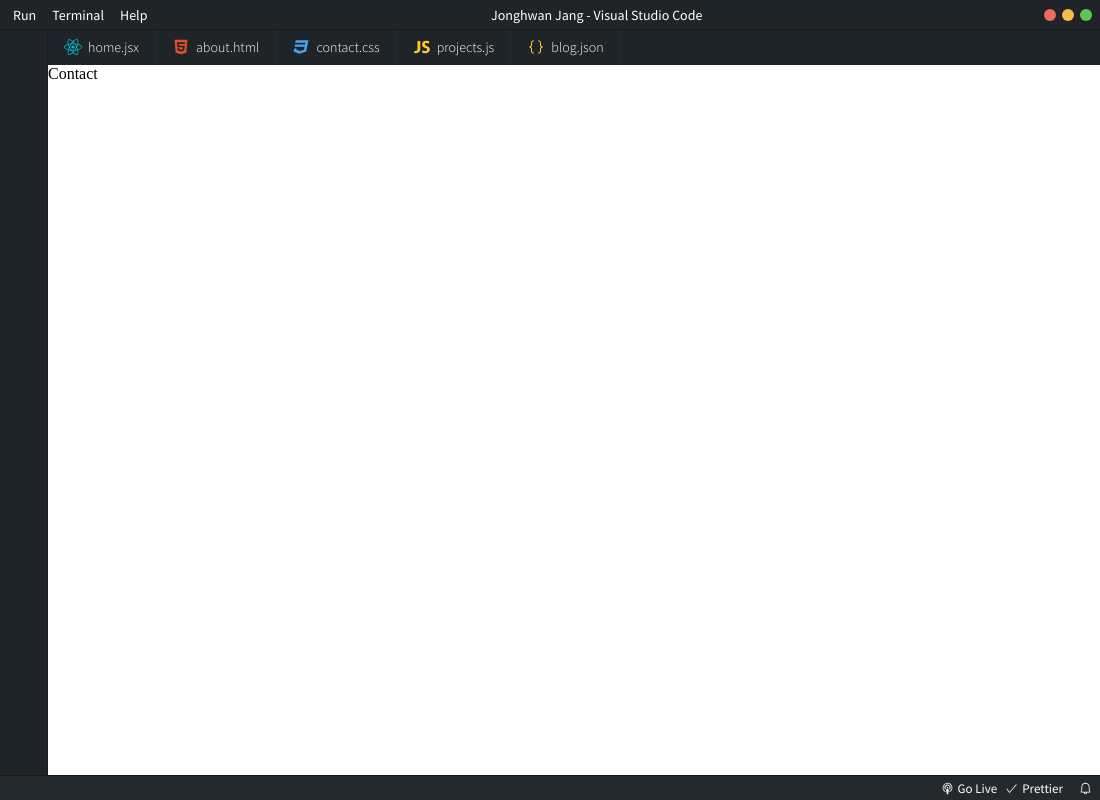
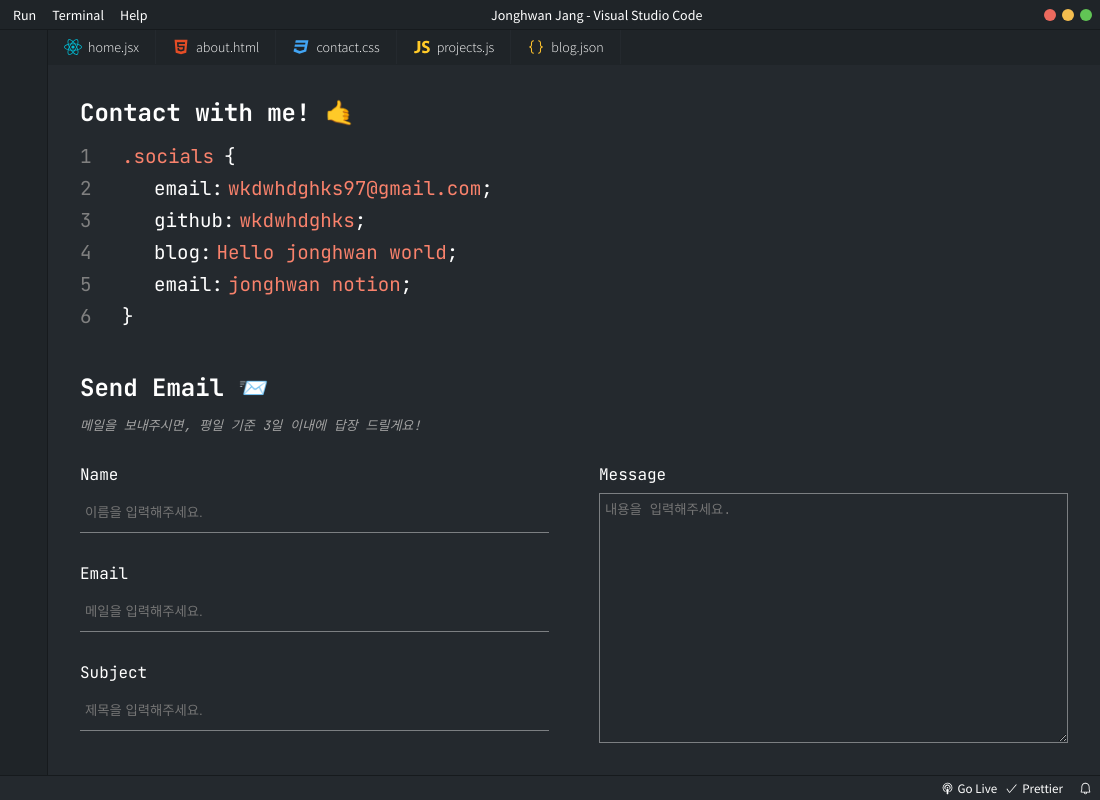
Before and after one commit to wkdwhdghks/portfolio-vscode, a React app: page /contact in a window 1280 px wide. Shown: the full height of the page, 180-1280 px from the left. Built offline with nearby package versions, Linux system fonts and the light colour scheme; some packages are replaced by stand-ins of ours; no server answers.

Commit message:
contact page 구현

```diff
--- a/package.json
+++ b/package.json
@@ -3,6 +3,7 @@
   "version": "0.1.0",
   "private": true,
   "dependencies": {
+    "@emailjs/browser": "^3.11.0",
     "@testing-library/jest-dom": "^5.16.5",
     "@testing-library/react": "^13.4.0",
     "@testing-library/user-event": "^13.5.0",
--- a/src/components/CodeBlock.module.css
+++ b/src/components/CodeBlock.module.css
@@ -1,5 +1,4 @@
 .codeblock {
-  padding: 36px;
   counter-reset: line;
   font-size: 1.2rem;
   line-height: 2rem;
--- /dev/null
+++ b/src/components/EmailForm.js
@@ -0,0 +1,102 @@
+import { useRef, useState } from "react";
+import emailjs from "@emailjs/browser";
+import styles from "../components/EmailForm.module.css";
+
+function EmailForm() {
+  const [sendMsg, setSendMsg] = useState("Send");
+  const form = useRef();
+  const EMAILJS_SERVICE_ID = process.env.REACT_APP_EMAILJS_SERVICE_ID;
+  const EMAILJS_TEMPLATE = process.env.REACT_APP_EMAILJS_TEMPLATE_ID;
+  const EMAILJS_PUBLIC_KEY = process.env.REACT_APP_EMAILJS_PUBLIC_KEY;
+
+  const sendEmail = (e) => {
+    e.preventDefault();
+    setSendMsg("Sending mail");
+    emailjs
+      .sendForm(
+        `${EMAILJS_SERVICE_ID}`,
+        `${EMAILJS_TEMPLATE}`,
+        form.current,
+        `${EMAILJS_PUBLIC_KEY}`
+      )
+      .then(() => {
+        setSendMsg("Succese!");
+        for (let i = 0; i < 4; i++) {
+          form.current[i].value = "";
+        }
+      })
+      .catch(() => {
+        setSendMsg("Failed..");
+      })
+      .finally(() => {
+        setTimeout(() => {
+          setSendMsg("Send");
+        }, 2000);
+      });
+  };
+
+  return (
+    <div className={styles.container}>
+      <p className={styles.title}>Send Email 📨</p>
+      <p className={styles.subTitle}>
+        메일을 보내주시면, 평일 기준 3일 이내에 답장 드릴게요!
+      </p>
+      <form className={styles.formContainer} ref={form} onSubmit={sendEmail}>
+        <div className={styles.formSubContainer}>
+          <div className={styles.inputContainer}>
+            <label>Name</label>
+            <input
+              className={styles.input}
+              type="text"
+              name="name"
+              placeholder="이름을 입력해주세요."
+              autoComplete="off"
+              required
+            />
+          </div>
+
+          <div className={styles.inputContainer}>
+            <label>Email</label>
+            <input
+              className={styles.input}
+              type="email"
+              name="email"
+              placeholder="메일을 입력해주세요."
+              autoComplete="off"
+              required
+            />
+          </div>
+
+          <div className={styles.inputContainer}>
+            <label>Subject</label>
+            <input
+              className={styles.input}
+              type="text"
+              name="subject"
+              placeholder="제목을 입력해주세요."
+              autoComplete="off"
+              required
+            />
+          </div>
+        </div>
+
+        <div className={styles.formSubContainer}>
+          <div className={styles.inputContainer}>
+            <label>Message</label>
+            <textarea
+              className={styles.textarea}
+              name="message"
+              placeholder="내용을 입력해주세요."
+              autoComplete="off"
+              required
+            />
+          </div>
+
+          <button className={styles.button}>{sendMsg}</button>
+        </div>
+      </form>
+    </div>
+  );
+}
+
+export default EmailForm;
--- /dev/null
+++ b/src/components/EmailForm.module.css
@@ -0,0 +1,85 @@
+.container {
+  margin-top: 40px;
+}
+
+.title {
+  margin-bottom: 12px;
+  font-size: 24px;
+  font-weight: bold;
+}
+
+.subTitle {
+  margin-bottom: 30px;
+  color: #a3a3a3;
+  font-size: 13px;
+  font-style: italic;
+}
+
+.formContainer {
+  display: flex;
+  gap: 50px;
+}
+
+.formSubContainer {
+  width: 100%;
+}
+
+.inputContainer {
+  margin-bottom: 30px;
+}
+
+.inputContainer label {
+  display: inline-block;
+  margin-bottom: 8px;
+}
+
+.input,
+.textarea {
+  padding: 5px;
+  background-color: var(--secondary-bg);
+  border: none;
+  color: #fff;
+}
+
+.input {
+  border-bottom: 0.5px solid hsla(0, 0%, 100%, 0.4);
+}
+
+.textarea {
+  width: 100%;
+  height: 250px;
+  border: 0.5px solid hsla(0, 0%, 100%, 0.4);
+}
+
+.input,
+.button {
+  width: 100%;
+  height: 40px;
+}
+
+.button {
+  color: #fff;
+  background-color: var(--accent-color);
+  border: none;
+  cursor: pointer;
+}
+
+.input:focus,
+.textarea:focus {
+  outline: none;
+}
+
+.input:focus {
+  border-bottom: 0.5px solid #fff;
+}
+
+.textarea:focus {
+  border: 0.5px solid #fff;
+}
+
+@media (max-width: 960px) {
+  .formContainer {
+    flex-direction: column;
+    gap: 0;
+  }
+}
--- a/src/components/Layout.js
+++ b/src/components/Layout.js
@@ -27,7 +27,9 @@ function Layout() {
         <Sidebar select={select} handleClick={handleClick} />
         <div>
           <Tabbar select={select} handleClick={handleClick} />
-          <Outlet context={{ handleClick }} />
+          <div className={styles.outletContainer}>
+            <Outlet context={{ handleClick }} />
+          </div>
         </div>
       </div>
       <Footer />
--- a/src/components/Layout.module.css
+++ b/src/components/Layout.module.css
@@ -1,3 +1,25 @@
 .container {
   display: flex;
 }
+
+.outletContainer {
+  width: calc(100vw - (56px + 172px));
+  height: calc(100vh - (30px + 35px + 25px));
+  padding: 32px;
+  color: #ffffff;
+  background-color: var(--secondary-bg);
+  font-family: "JetBrains Mono", monospace;
+  overflow-y: auto;
+}
+
+@media (max-width: 800px) {
+  .outletContainer {
+    height: calc(100vh - (30px + 50px + 25px));
+  }
+}
+
+@media (max-width: 600px) {
+  .outletContainer {
+    width: calc(100vw - 56px);
+  }
+}
--- a/src/pages/About.module.css
+++ b/src/pages/About.module.css
@@ -1,12 +1,3 @@
-.container {
-  width: calc(100vw - (56px + 172px));
-  height: calc(100vh - (30px + 35px + 25px));
-  background-color: var(--secondary-bg);
-  color: #ffffff;
-  font-family: "JetBrains Mono", monospace;
-  overflow-y: auto;
-}
-
 ::-webkit-scrollbar {
   width: 14px;
 }
@@ -31,15 +22,3 @@
 .italic {
   font-style: italic;
 }
-
-@media (max-width: 800px) {
-  .container {
-    height: calc(100vh - (30px + 50px + 25px));
-  }
-}
-
-@media (max-width: 600px) {
-  .container {
-    width: calc(100vw - 56px);
-  }
-}
--- a/src/pages/Contact.js
+++ b/src/pages/Contact.js
@@ -1,5 +1,55 @@
+import CodeBlock from "../components/CodeBlock";
+import CodeLine from "../components/CodeLine";
+import EmailForm from "../components/EmailForm";
+import styles from "./Contact.module.css";
+
+const socialItems = [
+  {
+    social: "email",
+    link: "wkdwhdghks97@gmail.com",
+    href: "mailto:wkdwhdghks97@gmail.com",
+  },
+  {
+    social: "github",
+    link: "wkdwhdghks",
+    href: "https://github.com/wkdwhdghks",
+  },
+  {
+    social: "blog",
+    link: "Hello jonghwan world",
+    href: "https://wkdwhdghks.tistory.com/",
+  },
+  {
+    social: "email",
+    link: "jonghwan notion",
+    href: "https://flat-beauty-6c6.notion.site/Front-end-developer-a5087929c65a494d89f3a2f84ab5ee1f",
+  },
+];
+
 function Contact() {
-  return <div>Contact</div>;
+  return (
+    <>
+      <p className={styles.title}>Contact with me! 🤙</p>
+      <CodeBlock>
+        <CodeLine>
+          <span className={styles.socials}>.socials</span>
+          {"{"}
+        </CodeLine>
+        {socialItems.map((item, index) => (
+          <CodeLine key={index}>
+            <span className={styles.social}>{item.social}:</span>
+            <a href={item.href} target="_blank" rel="noopener noreferrer">
+              {item.link}
+            </a>
+            ;
+          </CodeLine>
+        ))}
+        <CodeLine>{"}"}</CodeLine>
+      </CodeBlock>
+
+      <EmailForm />
+    </>
+  );
 }
 
 export default Contact;
--- /dev/null
+++ b/src/pages/Contact.module.css
@@ -0,0 +1,14 @@
+.title {
+  font-size: 24px;
+  font-weight: bold;
+  margin-bottom: 12px;
+}
+
+.socials {
+  color: var(--accent-color);
+  margin-right: 10px;
+}
+
+.social {
+  margin: 0 5px 0 32px;
+}
--- a/src/pages/Home.js
+++ b/src/pages/Home.js
@@ -29,12 +29,9 @@ function Home() {
 
   return (
     <div className={styles.container}>
-      <div className={styles.inner}>
       <SiVisualstudiocode className={styles.vscode} />
       <p className={styles.title}>{title}</p>
-        <p className={styles.subtitle}>
-          I'm Markup & Interactive web Developer
-        </p>
+      <p className={styles.subtitle}>I'm Markup & Interactive web Developer</p>
       <div>
         <button
           className={styles.button}
@@ -56,7 +53,6 @@ function Home() {
         </button>
       </div>
     </div>
-    </div>
   );
 }
 
--- a/src/pages/Home.module.css
+++ b/src/pages/Home.module.css
@@ -1,13 +1,4 @@
 .container {
-  height: calc(100vh - (30px + 35px + 25px));
-  padding: 32px;
-  color: #ffffff;
-  background-color: var(--secondary-bg);
-  font-family: "JetBrains Mono", monospace;
-}
-
-.inner {
-  width: 100%;
   height: 100%;
   display: flex;
   justify-content: center;
@@ -64,10 +55,6 @@
 }
 
 @media (max-width: 800px) {
-  .container {
-    height: calc(100vh - (30px + 50px + 25px));
-  }
-
   .title {
     font-size: 20px;
   }
@@ -82,9 +69,3 @@
     font-size: 14px;
   }
 }
-
-@media (max-width: 600px) {
-  .container {
-    width: calc(100vw - 56px);
-  }
-}
--- a/src/pages/Projects.js
+++ b/src/pages/Projects.js
@@ -1,5 +1,5 @@
 function Projects() {
-  return <div style={{ width: "calc(100vw - 230px)" }}>Projects</div>;
+  return <div>Projects</div>;
 }
 
 export default Projects;
```
Also changed, not shown: src/pages/About.js (+12 -19 lines), 2 other files. Lines whose indentation alone changed are shown as unchanged.
